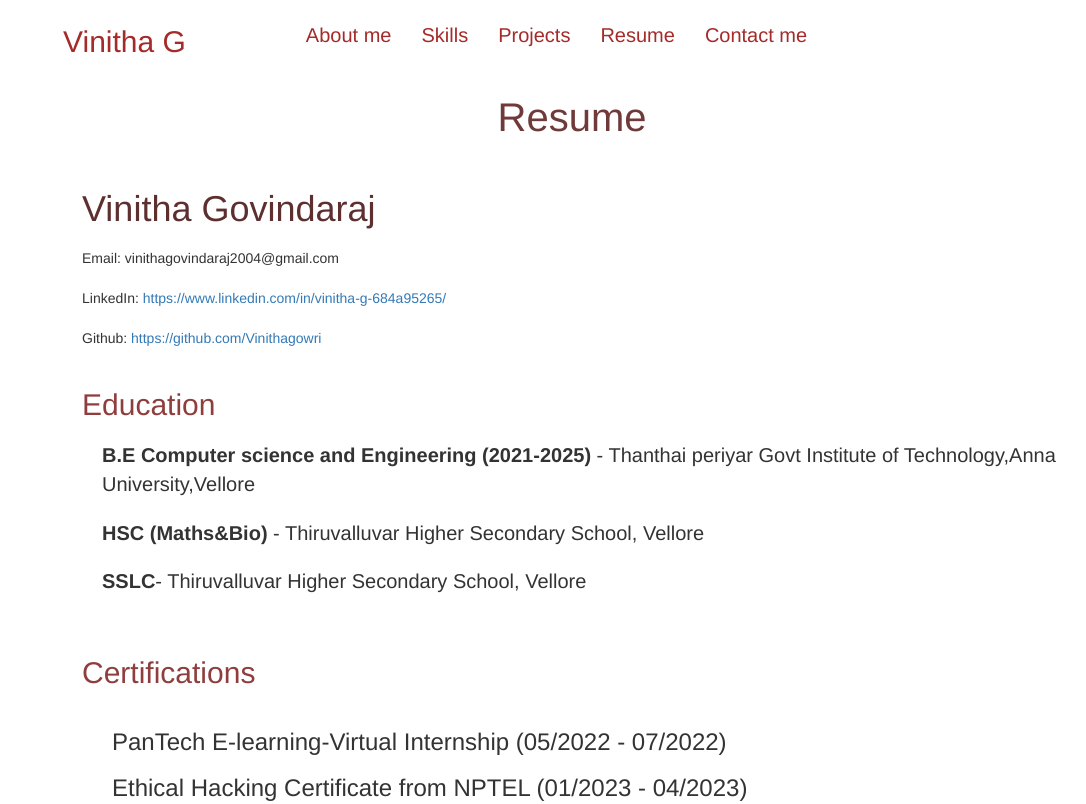
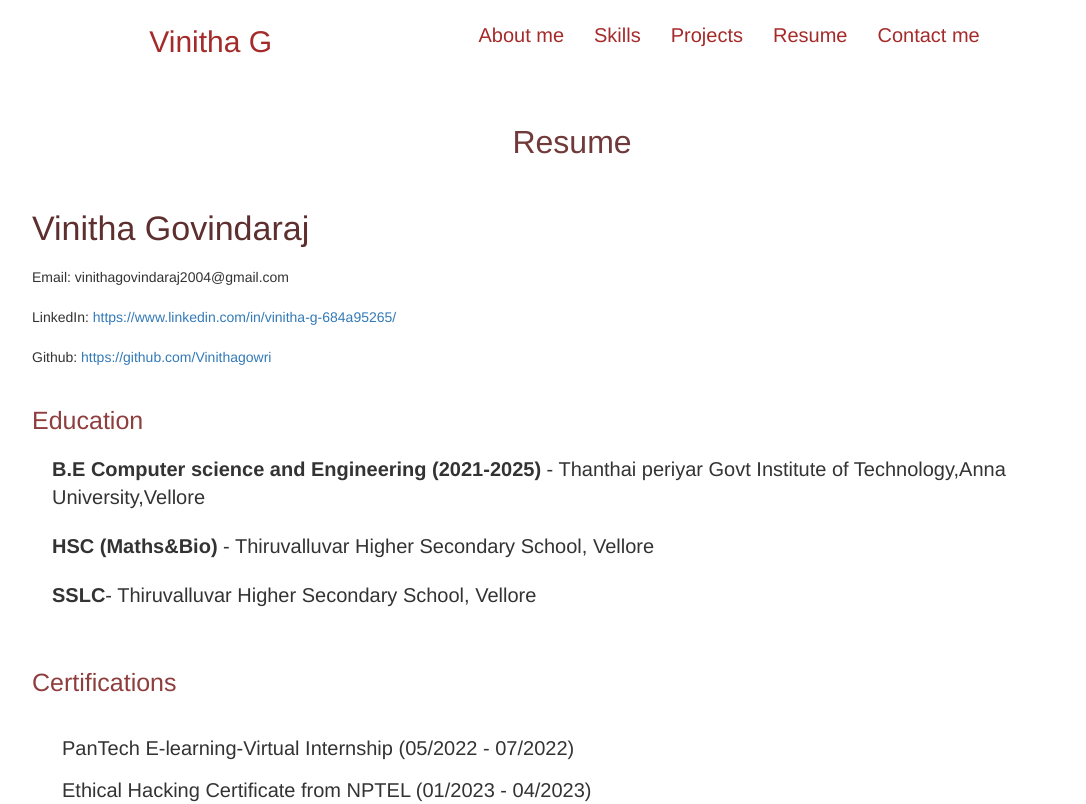
Before and after one commit to Vinithagowri/Personal-portfolio, a plain HTML site: page public/resume.html in a window 1280 px wide. Shown: the top 804 px of the page, without its empty margins (68-1154 px from the left). Drawn offline with nearby package versions, Linux system fonts and the light colour scheme.

Commit message:
updated commit

```diff
--- a/public/resume.html
+++ b/public/resume.html
@@ -16,7 +16,7 @@
         display: flex;
         flex-direction: column;
         gap: 10px;
-        margin-left: 150px;
+        margin-left: 100px;
        }
        ul{
         display: flex;
@@ -56,6 +56,10 @@
        }
        h2{
         color: rgb(143, 62, 62);
+        font-size: 25px;
+       }
+       h3{
+        font-size: 20px;
        }
     </style>
 
@@ -77,16 +81,16 @@
             </div>
         </nav>
     </header>
-    <h1 style="text-align: center; color: rgb(112, 58, 58); font-size: 40px ;"> Resume</h1>
+    <h1 style="text-align: center; color: rgb(112, 58, 58); font-size: 32px ; padding-top: 30px ;"> Resume</h1>
     <div class="resume-section">
-        <h1 style="color: rgb(94, 47, 47);">Vinitha Govindaraj</h1>
+        <h1 style="color: rgb(94, 47, 47); font-size: 34px;">Vinitha Govindaraj</h1>
         <p class="">Email: vinithagovindaraj2004@gmail.com </p>
         <p> LinkedIn: <a href="https://www.linkedin.com/in/vinitha-g-684a95265/">https://www.linkedin.com/in/vinitha-g-684a95265/</a></p>
         <p>Github: <a href="https://github.com/Vinithagowri">https://github.com/Vinithagowri</a></p>
         <div class="section-header">
             <h2>Education</h2>
         </div>
-        <ul>
+        <ul style="font-size: 20px;">
             <li><strong> B.E Computer science and Engineering (2021-2025)</strong> - Thanthai periyar Govt Institute of Technology,Anna University,Vellore</li>
             <li><strong> HSC (Maths&Bio)</strong> - Thiruvalluvar Higher Secondary School, Vellore </li>
             <li><strong>SSLC</strong>- Thiruvalluvar Higher Secondary School, Vellore</li>
--- a/style.css
+++ b/style.css
@@ -3,6 +3,7 @@ footer{
     gap: 50px;
     padding: 30px;
     justify-content: center;
+    flex-wrap: wrap;
 
 }
 span{
@@ -32,11 +33,11 @@ hr{
 .navbar {
     display: flex;
     flex-wrap: wrap;
-    justify-content:flex-start;
+    justify-content:space-between;
     padding-top: 20px;
     padding-left: 30px;
     list-style: none;
-    gap: 100px;
+    gap: 20px;
     width: 100%;
 }
 .navbar >div {
@@ -49,6 +50,7 @@ hr{
     padding-right: 25px;
     height: 30px;
     color: brown;
+    flex-wrap: wrap;
 
 }
 .nvb{
```
Also changed, not shown: public/skills.html (+3 -0 lines).
